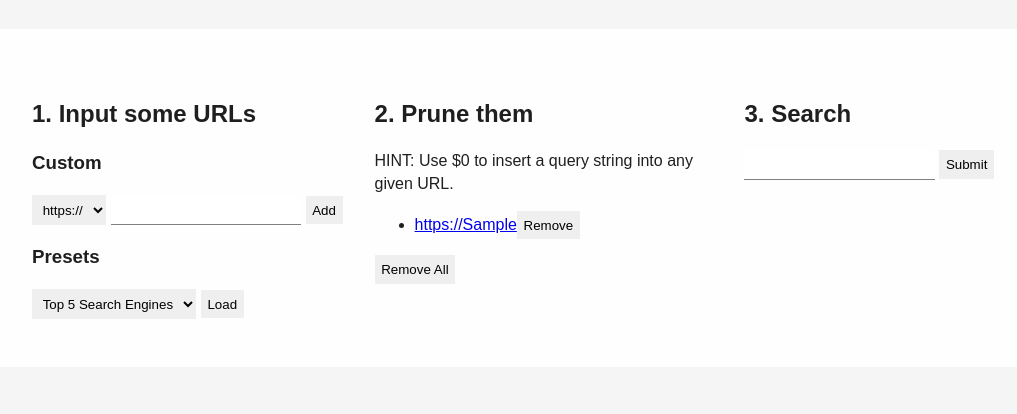
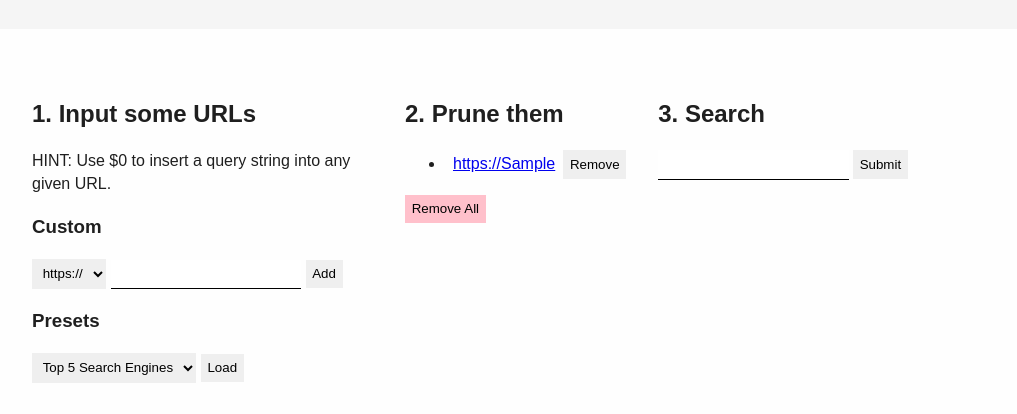
Before and after one commit to LunaRoseManor/tabby, a website built with Parcel: page index.html in a window 1280 px wide. Both pictures are taken after typing "Sample" into the empty fields and a click on the button "Add". Shown: the part 80-494 px from the top of the page, without its empty margins (112-1129 px from the left). Built offline with nearby package versions, Linux system fonts and the light colour scheme.

Commit message:
Update CSS Styles

```diff
--- a/css/main.css
+++ b/css/main.css
@@ -96,6 +96,24 @@ html {
   border: 0px none;
 }
 
+#url-list a {
+  list-style-type: none;
+  padding: 0.5em;
+}
+
+#url-remove-all {
+  background-color: pink;
+}
+
+#url-remove-all:hover {
+  background-color: lightcoral;
+}
+
+button:active {
+  background-color: grey;
+  border: 1px solid black;
+}
+
 main {
   background-color: #fefefe;
   color: #1f1f1f;
@@ -109,8 +127,12 @@ main {
 input {
   background-color: none;
   border: 0;
-  border-bottom: 1px solid grey;
+  border-bottom: 1px solid black;
   padding: 0.5em;
+}
+
+input:focus {
+  background-color: #fefefe;
 }
 
 select,
@@ -133,10 +155,9 @@ main h1 {
 }
 
 section {
-  width: auto;
   float: left;
   margin: 1em;
-  max-width: 33%;
+  max-width: 33.3%;
 }
 
 /* Tablets */
--- a/index.html
+++ b/index.html
@@ -29,6 +29,10 @@
 			<section id="input">
 				<h2>1. Input some URLs</h2>
 
+				<p>
+					HINT: Use $0 to insert a query string into any given URL.
+				</p>
+
 				<h3>Custom</h3>
 				<select name="protocol" id="protocols" value="https://">
 					<option value="https://">https://</option>
@@ -48,11 +52,8 @@
 			<!-- Show the URLs given to the user -->
 			<section id="list">
 				<h2>2. Prune them</h2>
-				<p>
-					HINT: Use $0 to insert a query string into any given URL.
-				</p>
 				<ul id="url-list"></ul>
-				<button>Remove All</button>
+				<button id="url-remove-all">Remove All</button>
 			</section>
 
 			<!-- Allow the user to search based on URLs found -->
```
